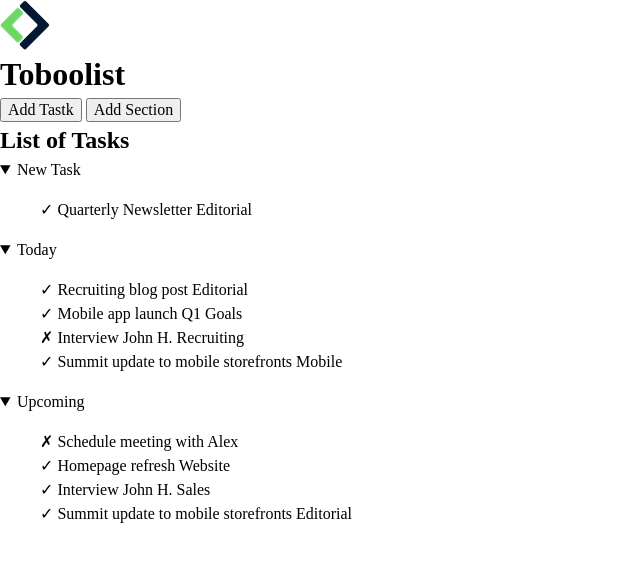
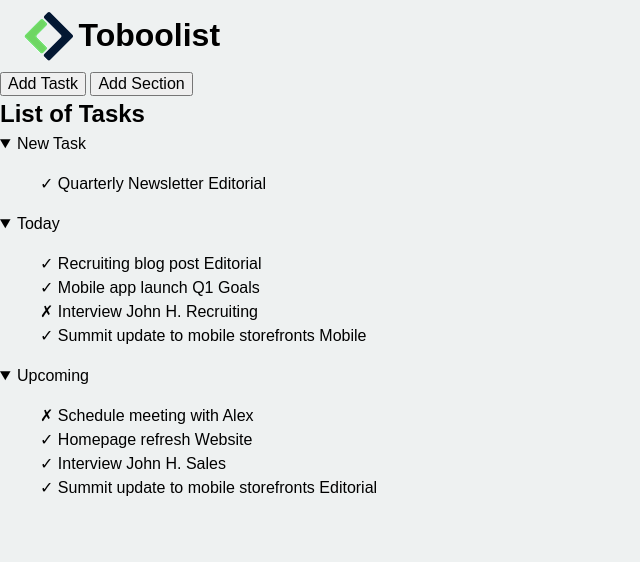
Before and after one commit to EliGolam/html-css-toboolist, a plain HTML site: page index.html in a window 1280 px wide. Shown: the whole page, without its empty margins (0-640 px from the left). Drawn offline with Linux system fonts and the light colour scheme.

Commit message:
v0.3: added simple css layout

```diff
--- a/index.html
+++ b/index.html
@@ -25,14 +25,14 @@ Order: [ Main BLOCK Class ] [ other BLOCK Classes ] [ Utility/Design Classes ]
 Logical choice to make things look more organized, but they are not fundamental -->
 <body>
     <!-- Header: Inline: icon + title -->
-    <header>
+    <header class="main-header">
         <img class="header-icon" src="./img/Logo.png" alt="Logo di Toboolist" >
-        <h1>Toboolist</h1>
+        <h1 id="title">Toboolist</h1>
     </header>
 
     <main>
         <div class="container">
-            <!-- Top buttons -->
+            <!-- Top buttons options -->
             <nav class="options">
                 <input type="button" value="Add Tastk" id="options__active" class="options__button" />
                 <input type="button" value="Add Section" id="options__inactive" class="options__button" />
--- a/stylesheets/style.css
+++ b/stylesheets/style.css
@@ -6,7 +6,7 @@
 
     --clr-neutral-white: rgba(246, 242, 233, 1);
     --clr-neutral-black: rgba(25, 25, 25, 1);
-    --clr-neutral-grey: rgba(88, 89, 90, 1);
+    --clr-neutral-grey: rgba(238, 241, 241, 1);
 
     --fontfamily-primary: Arial, Helvetica, sans-serif;
 
@@ -19,3 +19,42 @@
     --fontsize-large: 2rem;
     --fontsize-title: 3rem;
 }
+
+/* COMPOSITION: Macrolevel design choises that defines the skeleton of the webpage and basic composition within components */
+/* Page Layout choices */
+body {
+    background-color: var(--clr-neutral-grey);
+    font-family: var(--fontfamily-primary);
+}
+
+.main-header {
+    padding: 0.7rem 1.5rem;
+}
+/* Component Layout choices */
+#title {
+    display: inline-block;
+}
+
+.header-icon {
+    display: inline-block;
+    vertical-align: top;
+}
+
+
+/* UTILITIES: One job, done well. It performs one logical job: formatting, design, shape, font and element colours  */
+/* Color schemes divided into scalable Design Tokens: allows to apply a specific set of colours without repetition */
+.background-primary { background: var(--clr-neutral-white); }
+
+.background-secondary { background: var(--clr-neutral-black); }
+
+.color-primary { color: var(--clr-neutral-black); }
+
+.color-secondary {  color: var(--clr-neutral-white); }
+
+.color-neutral { color: var(--clr-neutral-grey); }
+
+/* BLOCKS: component specific rules */
+
+/* EXCEPTIONS: variations to a block */
+
+/* MEDIA QUERIES: not doing yet */
```
